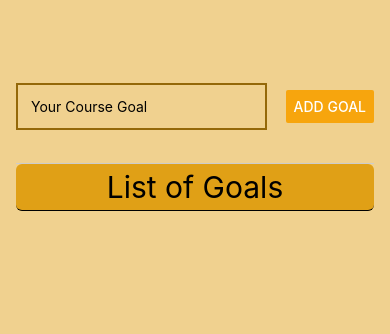
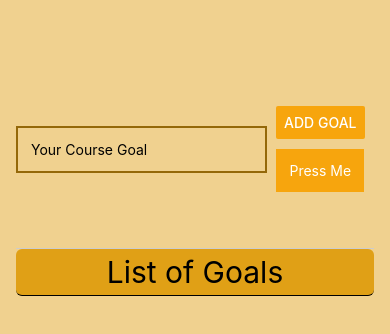
Before and after one commit to eryyyj/awesomeProjectJs, a React Native app: screen / in a window 390 px wide. Shown: the top 334 px of the page. Built offline with nearby package versions, Linux system fonts and the light colour scheme.

Commit message:
added pressable

```diff
--- a/components/GoalInput.js
+++ b/components/GoalInput.js
@@ -1,4 +1,4 @@
-import { View, TextInput, Button, StyleSheet } from 'react-native';
+import { View, TextInput, Button, StyleSheet, Pressable,Text} from 'react-native';
 import { useState } from 'react';
 
 function GoalInput(props) {
@@ -21,11 +21,27 @@ function GoalInput(props) {
         onChangeText={goalInputHandler}
         value = {enteredGoalText}
       />
-      <Button
+      <View style={styles.buttonsContainer}>
+        <Button
         title='Add Goal'
         onPress={addGoalHandler}
         color = '#f7a50dff'
-      />
+        />
+        <Pressable
+          style={({pressed}) => [
+            {
+              backgroundColor: pressed ? '#f7a50da4' : '#f7a50dff',
+              padding: 13,
+              marginTop:10,
+
+            },
+          ]}
+          >
+          {({pressed}) => (
+            <Text style={styles.pressableText}>{pressed ? 'Pressed!' : 'Press Me'}</Text>
+          )}
+        </Pressable>
+      </View>
     </View>
   );
 }
@@ -34,12 +50,17 @@ export default GoalInput;
 
 const styles = StyleSheet.create({
   inputContainer: {
-    flex: 0.5,
+    flex: 1,
     flexDirection: 'row',
     justifyContent: 'space-between',
     alignItems: 'center',
     borderBottomWidth: 1,
     borderBottomColor: '#cccccc',
+  },
+  buttonsContainer:{
+    flex:1,
+    flexDirection: 'column',
+    alignItems:'center',
   },
   textInput: {
     borderWidth: 2,
@@ -47,4 +68,7 @@ const styles = StyleSheet.create({
     width: '70%',
     padding: 13,
   },
+  pressableText:{
+    color:'#ffffffff'
+  }
 });
```
